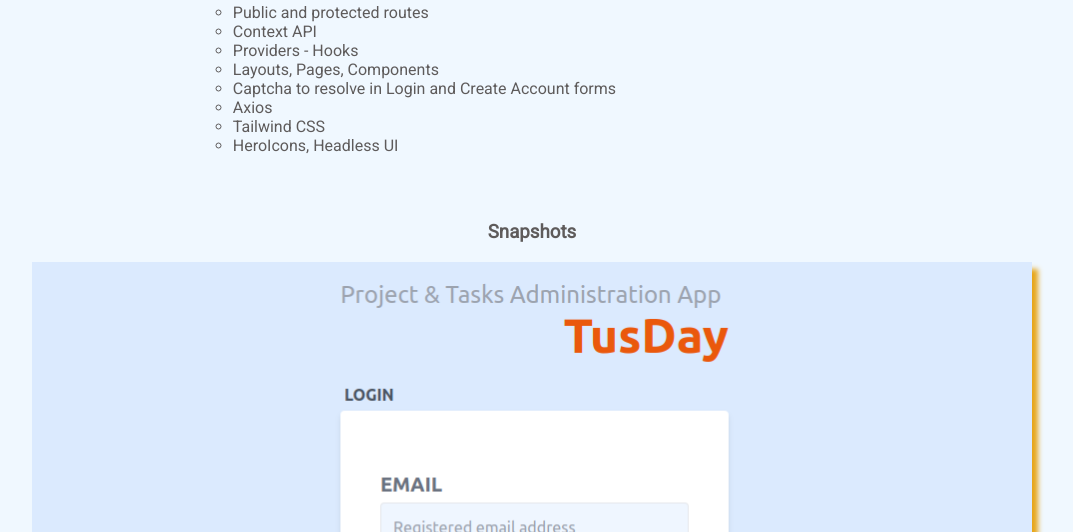
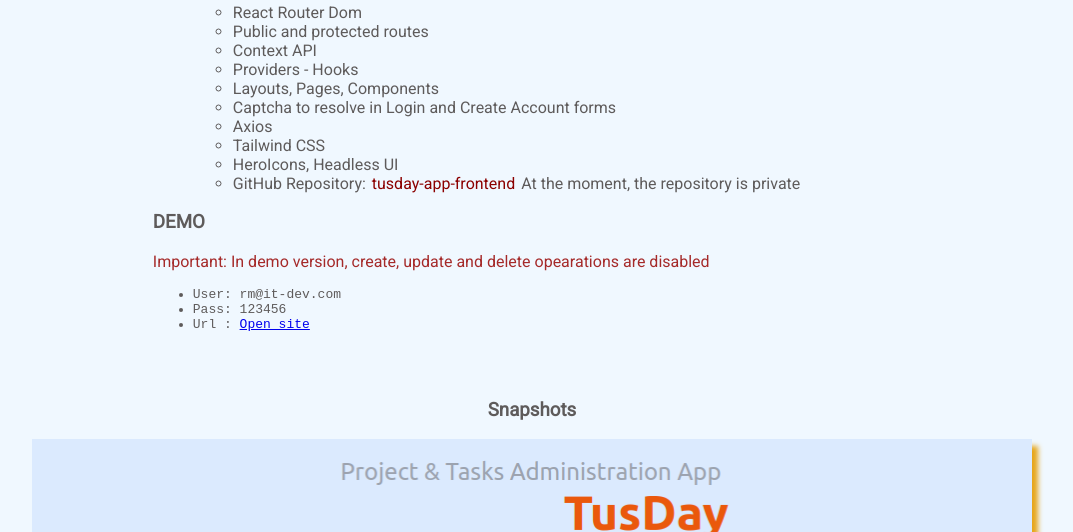
Before and after one commit to dmeritano/tusday-app, a plain HTML site: page index.html in a window 1280 px wide. Shown: the part 689-1221 px from the top of the page, without its empty margins (108-1181 px from the left). Drawn offline with Linux system fonts and the light colour scheme.

Commit message:
App info updated

```diff
--- a/css/styles.css
+++ b/css/styles.css
@@ -68,3 +68,9 @@ h1 span {
     font-size: 1.2rem;
     font-family: 'Quicksand', sans-serif;
 }
+.code{
+    font-family: monospace;
+}
+.title-demo{
+    color:brown
+}
--- a/index.html
+++ b/index.html
@@ -42,8 +42,7 @@
             <li>Rooms</li>
             <li>Listen and Emit messages</li>
           </ul>
-
-          <!-- <li>Repository: <a href="https://github.com/dmeritano/tusday-app-backend" target="_blank" class="link">Backend</a></li> -->
+          <li>GitHub Repository: <a href="#" target="_blank" class="link">tusday-app-backend</a><span> At the moment, the repository is private</span></li>
         </ul>
       </ul>
 
@@ -60,10 +59,17 @@
           <li>Axios</li>
           <li>Tailwind CSS</li>
           <li>HeroIcons, Headless UI</li>
-          <!-- <li>Repository: <a href="https://github.com/dmeritano/tusday-app-frontend" target="_blank" class="link">Frontend</a></li> -->
+          <li>GitHub Repository: <a href="#" target="_blank" class="link">tusday-app-frontend</a><span> At the moment, the repository is private</span></li>
         </ul>
       </ul>
 
+      <h3>DEMO</h3>
+      <p class="title-demo">Important: <span>In demo version, create, update and delete opearations are disabled</span></p>
+      <ul>
+        <li class="code">User: <span>rm@it-dev.com</span></li>
+        <li class="code">Pass: <span>123456</span></li>
+        <li class="code">Url : <a href="https://dmeritano-tusday-app.netlify.app" target="_blank">Open site</a></li>
+      </ul>
 
     </section>
 
```
